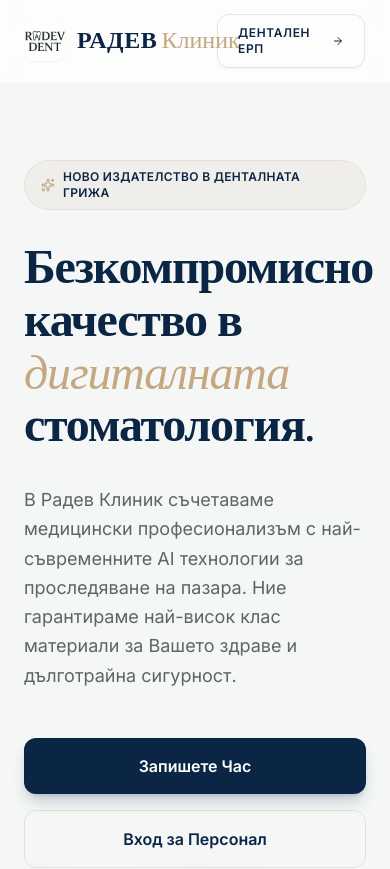
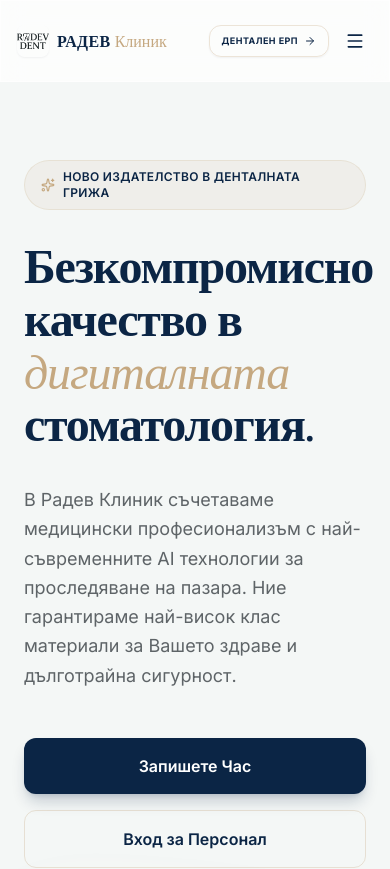
Before and after one commit to genadi1980/Denatl-ERP, a React (Vite) app in the folder frontend/: page /#/ in a window 390 px wide. Shown: the top 869 px of the page. Built offline with nearby package versions, Linux system fonts and the light colour scheme; no server answers.

Commit message:
fix: implement fully responsive mobile slide-down menu drawer and fix logo/button overlapping bugs on narrow screens

```diff
--- a/frontend/src/pages/Landing.jsx
+++ b/frontend/src/pages/Landing.jsx
@@ -1,4 +1,4 @@
-import React from 'react';
+import React, { useState } from 'react';
 import { Link } from 'react-router-dom';
 import {
   Activity,
@@ -13,30 +13,36 @@
   UserCheck,
   CheckCircle2,
   TrendingDown,
-  ArrowRight
+  ArrowRight,
+  Menu,
+  X
 } from 'lucide-react';
 
 export default function Landing() {
+  const [mobileMenuOpen, setMobileMenuOpen] = useState(false);
+
   const scrollToSection = (id) => {
     const element = document.getElementById(id);
     if (element) {
       element.scrollIntoView({ behavior: 'smooth' });
     }
+    setMobileMenuOpen(false); // Close mobile drawer menu after click
   };
 
   return (
     <div className="min-h-screen bg-clinic-ice selection:bg-clinic-accent/30 selection:text-clinic-charcoal">
       {/* 1. Header/Navbar */}
       <nav className="fixed top-0 left-0 right-0 z-50 premium-glass border-b border-clinic-accent/10 transition-all duration-300">
-        <div className="max-w-7xl mx-auto px-6 h-20 flex items-center justify-between">
-          <div className="flex items-center gap-3">
-            <img src="/logo.jpg" alt="Radev Clinic Logo" className="w-10 h-10 object-contain rounded-lg shadow-sm" />
+        <div className="max-w-7xl mx-auto px-4 md:px-6 h-20 flex items-center justify-between">
+          <div className="flex items-center gap-2 md:gap-3 shrink-0">
+            <img src="/logo.jpg" alt="Radev Clinic Logo" className="w-8 h-8 md:w-10 h-10 object-contain rounded-lg shadow-sm" />
             <div>
-              <span className="font-display text-2xl font-bold tracking-wide text-clinic-navy">РАДЕВ</span>
-              <span className="font-display text-2xl font-light text-clinic-accent ml-1">Клиник</span>
+              <span className="font-display text-base md:text-2xl font-bold tracking-wide text-clinic-navy">РАДЕВ</span>
+              <span className="font-display text-base md:text-2xl font-light text-clinic-accent ml-1">Клиник</span>
             </div>
           </div>
 
+          {/* Desktop Navigation Links */}
           <div className="hidden md:flex items-center gap-8 text-sm font-medium text-clinic-charcoal/80">
             <button onClick={() => window.scrollTo({ top: 0, behavior: 'smooth' })} className="hover:text-clinic-blue transition-colors duration-200 outline-none">Начало</button>
             <button onClick={() => scrollToSection('services')} className="hover:text-clinic-blue transition-colors duration-200 outline-none">Услуги</button>
@@ -45,16 +51,35 @@
             <button onClick={() => scrollToSection('contact')} className="hover:text-clinic-blue transition-colors duration-200 outline-none">Контакти</button>
           </div>
 
-          <div className="flex items-center gap-4">
+          <div className="flex items-center gap-2 md:gap-4">
             <Link
               to="/erp"
-              className="px-5 py-2.5 rounded-xl border border-clinic-accent/30 text-xs font-semibold text-clinic-navy tracking-wider hover:bg-clinic-navy hover:text-white transition-all duration-300 flex items-center gap-2 shadow-sm"
+              className="px-3 py-2 md:px-5 md:py-2.5 rounded-xl border border-clinic-accent/30 text-[9px] md:text-xs font-bold md:font-semibold text-clinic-navy tracking-wider hover:bg-clinic-navy hover:text-white transition-all duration-300 flex items-center gap-1.5 shadow-sm"
             >
               ДЕНТАЛЕН ЕРП
-              <ArrowRight className="w-3.5 h-3.5" />
+              <ArrowRight className="w-3 h-3 md:w-3.5 md:h-3.5" />
             </Link>
+
+            {/* Mobile menu trigger button */}
+            <button
+              onClick={() => setMobileMenuOpen(!mobileMenuOpen)}
+              className="flex md:hidden p-2 text-clinic-navy hover:bg-clinic-accent/10 rounded-xl transition-colors duration-200"
+            >
+              {mobileMenuOpen ? <X className="w-5 h-5" /> : <Menu className="w-5 h-5" />}
+            </button>
           </div>
         </div>
+
+        {/* Mobile Slide-down Menu Drawer */}
+        {mobileMenuOpen && (
+          <div className="md:hidden premium-glass border-b border-clinic-accent/10 py-6 px-6 flex flex-col space-y-4 animate-fadeIn">
+            <button onClick={() => { window.scrollTo({ top: 0, behavior: 'smooth' }); setMobileMenuOpen(false); }} className="text-left py-2 border-b border-clinic-accent/5 font-semibold text-clinic-navy hover:text-clinic-accent text-sm outline-none">Начало</button>
+            <button onClick={() => scrollToSection('services')} className="text-left py-2 border-b border-clinic-accent/5 font-semibold text-clinic-navy hover:text-clinic-accent text-sm outline-none">Услуги</button>
+            <button onClick={() => scrollToSection('about')} className="text-left py-2 border-b border-clinic-accent/5 font-semibold text-clinic-navy hover:text-clinic-accent text-sm outline-none">За нас</button>
+            <button onClick={() => scrollToSection('stats')} className="text-left py-2 border-b border-clinic-accent/5 font-semibold text-clinic-navy hover:text-clinic-accent text-sm outline-none">Доверие</button>
+            <button onClick={() => scrollToSection('contact')} className="text-left py-2 font-semibold text-clinic-navy hover:text-clinic-accent text-sm outline-none">Контакти</button>
+          </div>
+        )}
       </nav>
 
       {/* 2. Hero Section */}
```
